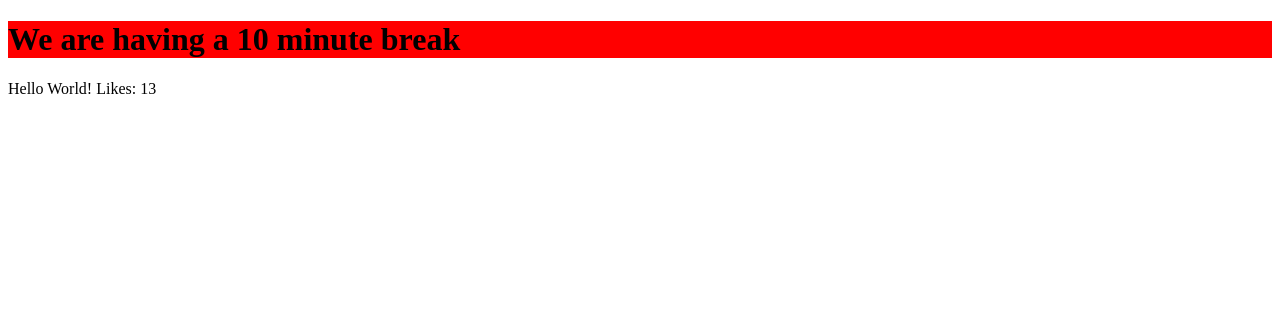
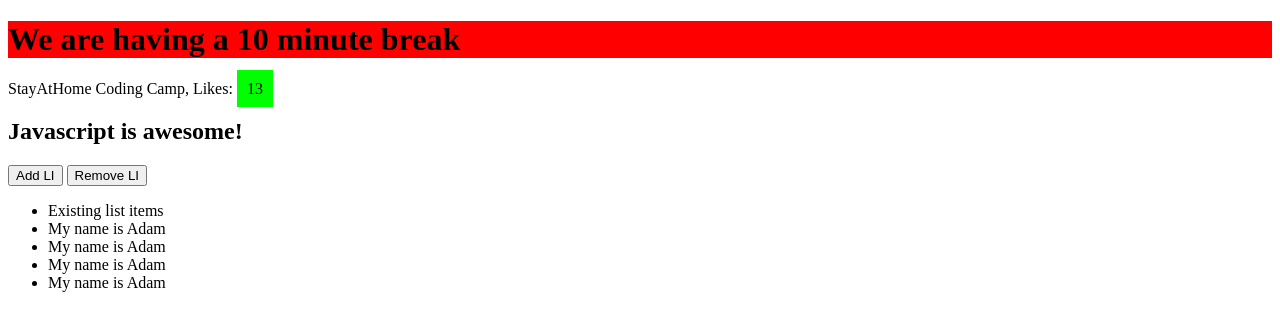
Before and after one commit to bviks/sah-js-examples-april-13, a plain HTML site: page index.html in a window 1280 px wide. Drawn offline with nearby package versions, Linux system fonts and the light colour scheme.

Commit message:
add third part

```diff
--- a/index.html
+++ b/index.html
@@ -9,6 +9,12 @@
 <body>
     <h1>Javascript & DOM Material Review Examples</h1>
     <p>Hello World! Likes: <span>13</span></p>
+    <h2>Javascript is awesome!</h2>
+    <button id="add-button">Add LI</button>
+    <button id="remove-button">Remove LI</button>
+    <ul>
+      <li>Existing list items</li>
+    </ul>
     <script src="https://code.jquery.com/jquery-3.5.0.min.js"></script>
     <script src="scripts.js"></script>
 
--- a/scripts.js
+++ b/scripts.js
@@ -1,6 +1,52 @@
+//Third part
+
 let name ='Adam'
 
 console.log (name + "'s apple")
 console.log ('Hello World!')
 
 $('h1').text('We are having a 10 minute break')
+
+$('p').html('StayAtHome Coding Camp, Likes: <spam>13</spam>');
+
+$('spam').css('background', 'lime')
+$('spam').css('padding', '10px')
+
+$('h2').toggleClass('blue')
+$('h2').toggleClass('blue')
+
+
+$('ul').append('<li>My name is ' + name + '</li>')
+$('ul').append('<li>My name is ' + name + '</li>')
+$('ul').append('<li>My name is ' + name + '</li>')
+$('ul').append('<li>My name is ' + name + '</li>')
+$('ul').append('<li id="special-list-item">Removable ' + name + '</li>')
+
+
+
+$('#special-list-item').remove()
+
+let addButtonHandler = () => {
+    if ($('li').length < 5) {
+     $('ul').append('<li>My name is ' + name + '</li>');
+    }
+}
+
+$('#add-button').click(addButtonHandler)
+
+$('#remove-button').click(()=>{
+    $('li:last-child').remove()
+})
+
+//Fourth part
+
+let age = 12;
+
+console.log('Starting the if')
+
+if (age < 18) {
+    console.log('Not old enough to drive')
+}  else {
+    console.log('Old enough to drive')}
+
+ console.log('This is after the if')
--- a/style.css
+++ b/style.css
@@ -1,3 +1,7 @@
 h1 {
     background: red;
 }
+
+.blue {
+    background: blue;
+}
```
